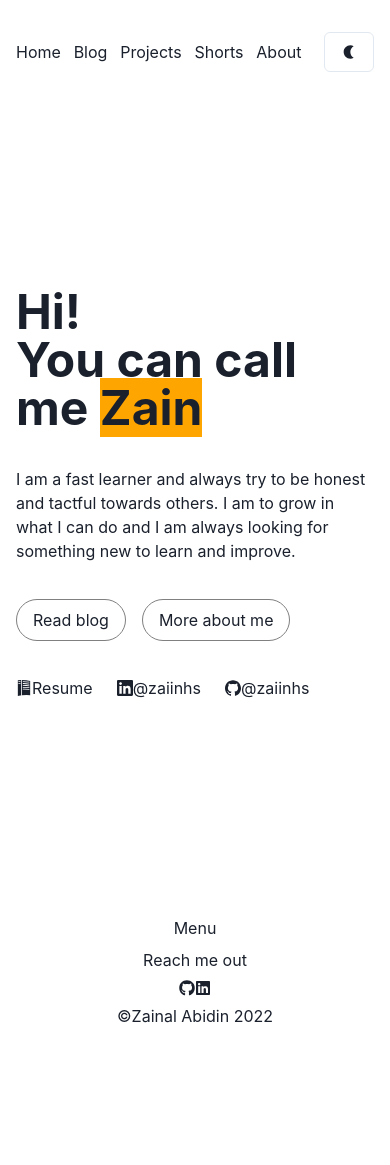
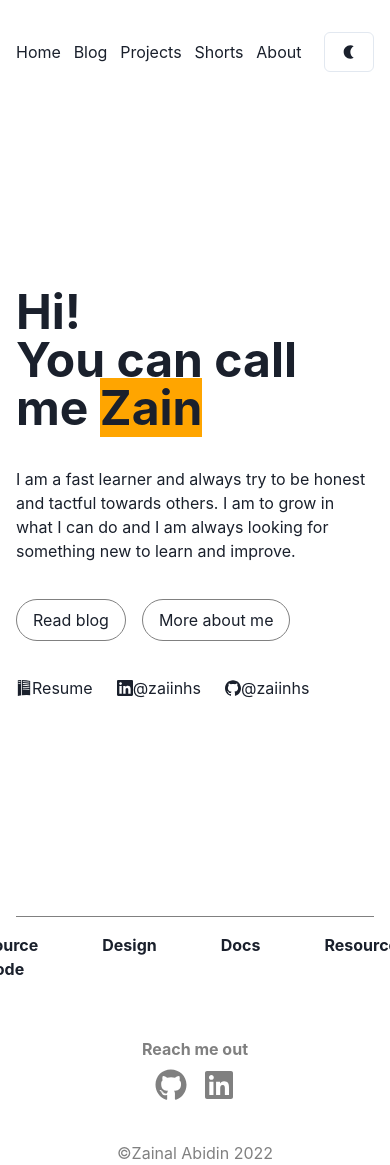
Before and after one commit to zaiinhs/zaiinhs.space, a Next.js app: page / in a window 390 px wide. Before the commit the page ends 1028 px from the top, so only its background shows below. Built offline with nearby package versions, Linux system fonts and the light colour scheme.

Commit message:
fix: change ui footer and responsive small

```diff
--- a/src/components/Footer/index.tsx
+++ b/src/components/Footer/index.tsx
@@ -1,20 +1,40 @@
 import { Flex, Stack, Text } from "@chakra-ui/react";
+import Link from "next/link";
 import { FaGithub, FaLinkedin } from "react-icons/fa";
 
 export const Footer = () => {
   return (
-    <Stack alignItems="center">
-      <Flex>Menu</Flex>
+    <Stack alignItems="center" borderTop="1px gray solid">
+      <Flex marginTop="1rem" gap="4rem">
+        <Link href="#">
+          <Text fontWeight="bold">Source Code</Text>
+        </Link>
+        <Link href="#">
+          <Text fontWeight="bold">Design</Text>
+        </Link>
+        <Link href="#">
+          <Text fontWeight="bold">Docs</Text>
+        </Link>
+        <Link href="#">
+          <Text fontWeight="bold">Resources</Text>
+        </Link>
+      </Flex>
 
-      <Stack>
-        <Text>Reach me out</Text>
-        <Flex justifyContent="center">
-          <FaGithub />
-          <FaLinkedin />
+      <Stack marginBottom="2rem" marginTop="3rem">
+        <Text color="gray" fontWeight="bold">
+          Reach me out
+        </Text>
+        <Flex gap="1rem" fontSize="2rem" justifyContent="center">
+          <a href="#">
+            <FaGithub color="gray" />
+          </a>
+          <a href="#">
+            <FaLinkedin color="gray" />
+          </a>
         </Flex>
       </Stack>
 
-      <Text>&copy;Zainal Abidin {new Date().getFullYear()}</Text>
+      <Text color="gray">&copy;Zainal Abidin {new Date().getFullYear()}</Text>
     </Stack>
   );
 };
--- a/src/styles/theme.js
+++ b/src/styles/theme.js
@@ -4,7 +4,7 @@ import { extendTheme } from "@chakra-ui/react";
 // 2. Update the breakpoints as key-value pairs
 const breakpoints = {
   base: "0px",
-  sm: "425px",
+  sm: "400px",
   md: "768px",
   lg: "960px",
   xl: "1200px",
```
